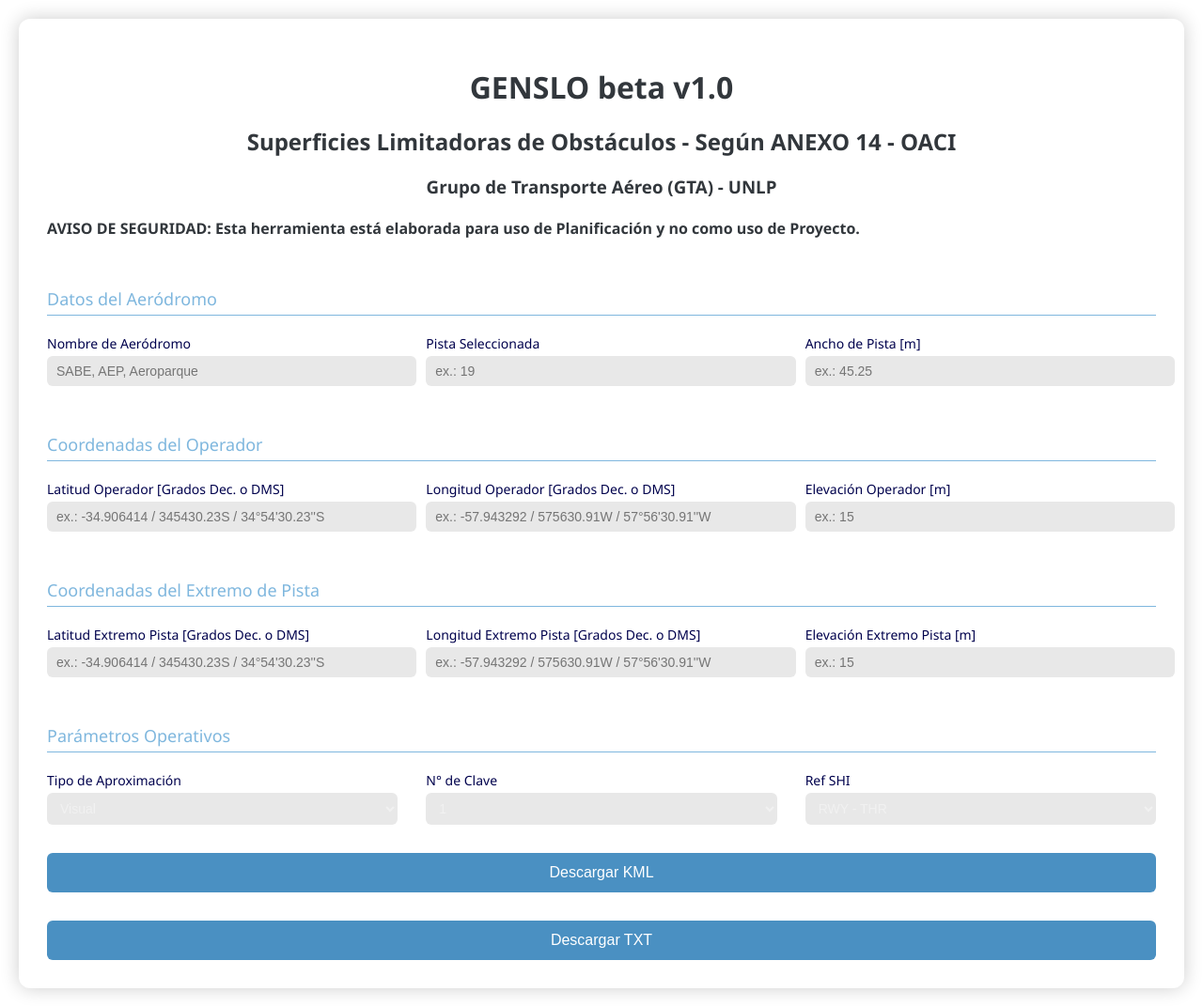
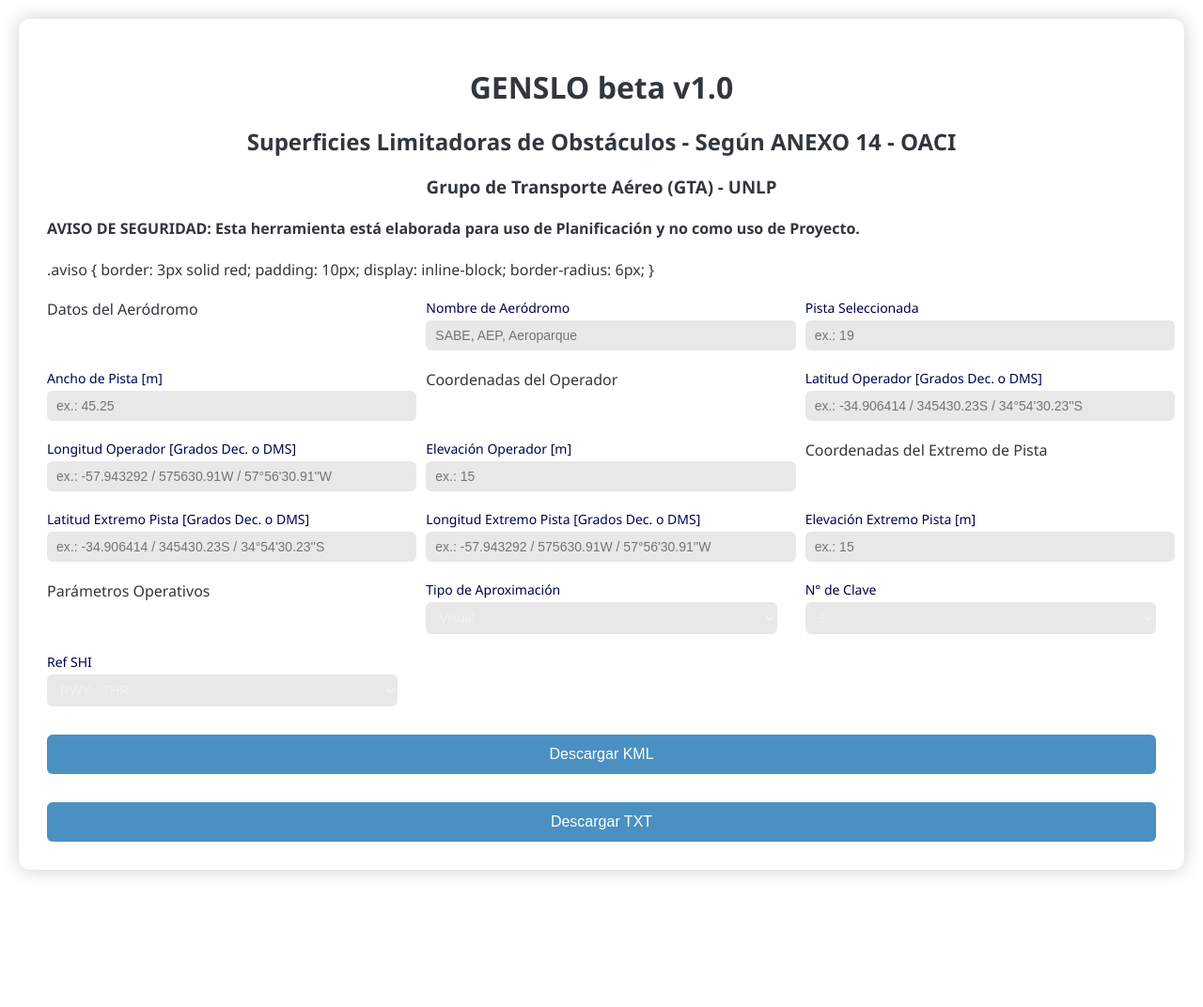
Before and after one commit to gtaingsoftware/genslo, a Django app: page / in a window 1280 px wide. Shown: the whole page at 94% size. After the commit the page ends 933 px from the top, so only its background shows below. Run offline with Django 5.2, Linux system fonts and the light colour scheme.

Commit message:
Update index.html

```diff
--- a/app/templates/index.html
+++ b/app/templates/index.html
@@ -31,13 +31,6 @@
     <h4 class="aviso">
   AVISO DE SEGURIDAD: Esta herramienta está elaborada para uso de Planificación y no como uso de Proyecto.
     </h4>
-
-    .aviso {
-  border: 3px solid red;
-  padding: 10px;
-  display: inline-block;
-  border-radius: 6px;
-    }
 
     .separator {
       grid-column: 1 / -1;
@@ -121,6 +114,13 @@
     <h2>Superficies Limitadoras de Obstáculos - Según ANEXO 14 - OACI</h2>
     <h3>Grupo de Transporte Aéreo (GTA) - UNLP</h3>
     <h4>AVISO DE SEGURIDAD: Esta herramienta está elaborada para uso de Planificación y no como uso de Proyecto.</h4>
+
+    .aviso {
+  border: 3px solid red;
+  padding: 10px;
+  display: inline-block;
+  border-radius: 6px;
+    }
 
     <div class="form-grid">
       <div class="separator">Datos del Aeródromo</div>
```
